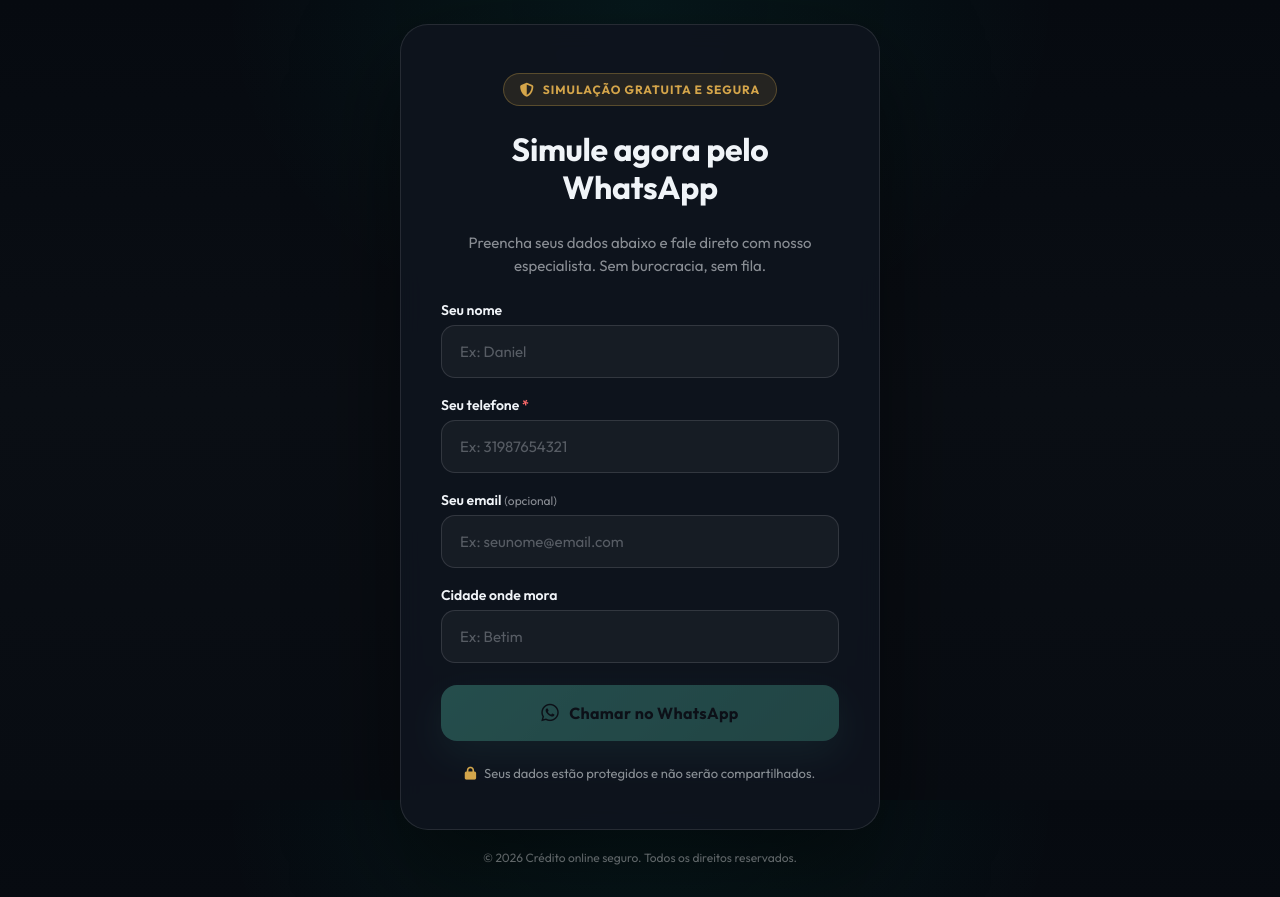
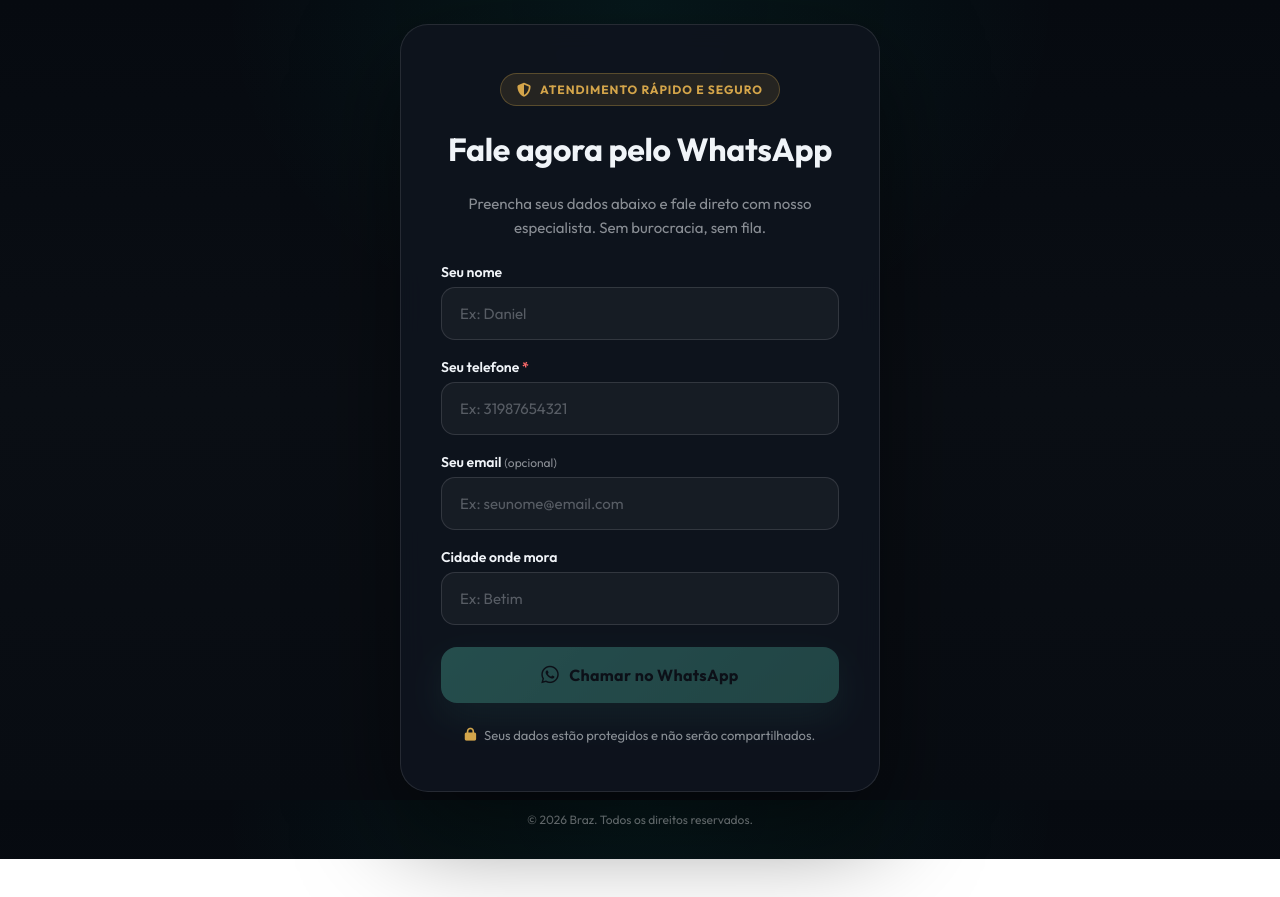
Before and after one commit to svconquiste-star/Emprest-Braz, a Next.js app: page / in a window 1280 px wide. After the commit the page ends 859 px from the top, so only its background shows below. Built offline with nearby package versions, Linux system fonts and the light colour scheme; no server answers.

Commit message:
refactor: remove financial terms from UI, metadata and Pixel data

```diff
--- a/app/layout.js
+++ b/app/layout.js
@@ -10,8 +10,8 @@
 })
 
 export const metadata = {
-  title: 'Empréstimo Imediato | Braz Empréstimos',
-  description: 'Crédito rápido e humano para quem precisa resolver as contas agora.',
+  title: 'Braz | Fale com um Especialista',
+  description: 'Atendimento rápido e humano. Fale direto com nosso especialista pelo WhatsApp.',
 }
 
 export const viewport = {
--- a/app/page.js
+++ b/app/page.js
@@ -71,7 +71,7 @@
 
     // Abrir WhatsApp imediatamente
     const text = encodeURIComponent(
-      `Olá! Sou ${nomeTrim}. Quero fazer uma simulação de empréstimo. Moro em ${cidadeTrim} e meu telefone é ${telClean}`
+      `Olá! Sou ${nomeTrim}. Gostaria de falar com um especialista. Moro em ${cidadeTrim} e meu telefone é ${telClean}`
     )
     const whatsappUrl = `https://api.whatsapp.com/send/?phone=${WHATSAPP_NUMBER}&text=${text}&type=phone_number&app_absent=0`
     window.open(whatsappUrl, '_blank', 'noopener,noreferrer')
@@ -96,10 +96,10 @@
       <main className="card">
         <div className="badge">
           <i className="fa-solid fa-shield-halved"></i>
-          SIMULAÇÃO GRATUITA E SEGURA
+          ATENDIMENTO RÁPIDO E SEGURO
         </div>
 
-        <h1>Simule agora pelo WhatsApp</h1>
+        <h1>Fale agora pelo WhatsApp</h1>
 
         <p className="subtitle">
           Preencha seus dados abaixo e fale direto com nosso especialista. Sem burocracia, sem fila.
@@ -175,7 +175,7 @@
       </main>
 
       <footer className="footer">
-        © 2026 Crédito online seguro. Todos os direitos reservados.
+        © 2026 Braz. Todos os direitos reservados.
       </footer>
     </div>
   )
```
Also changed, not shown: lib/tracking.js.
